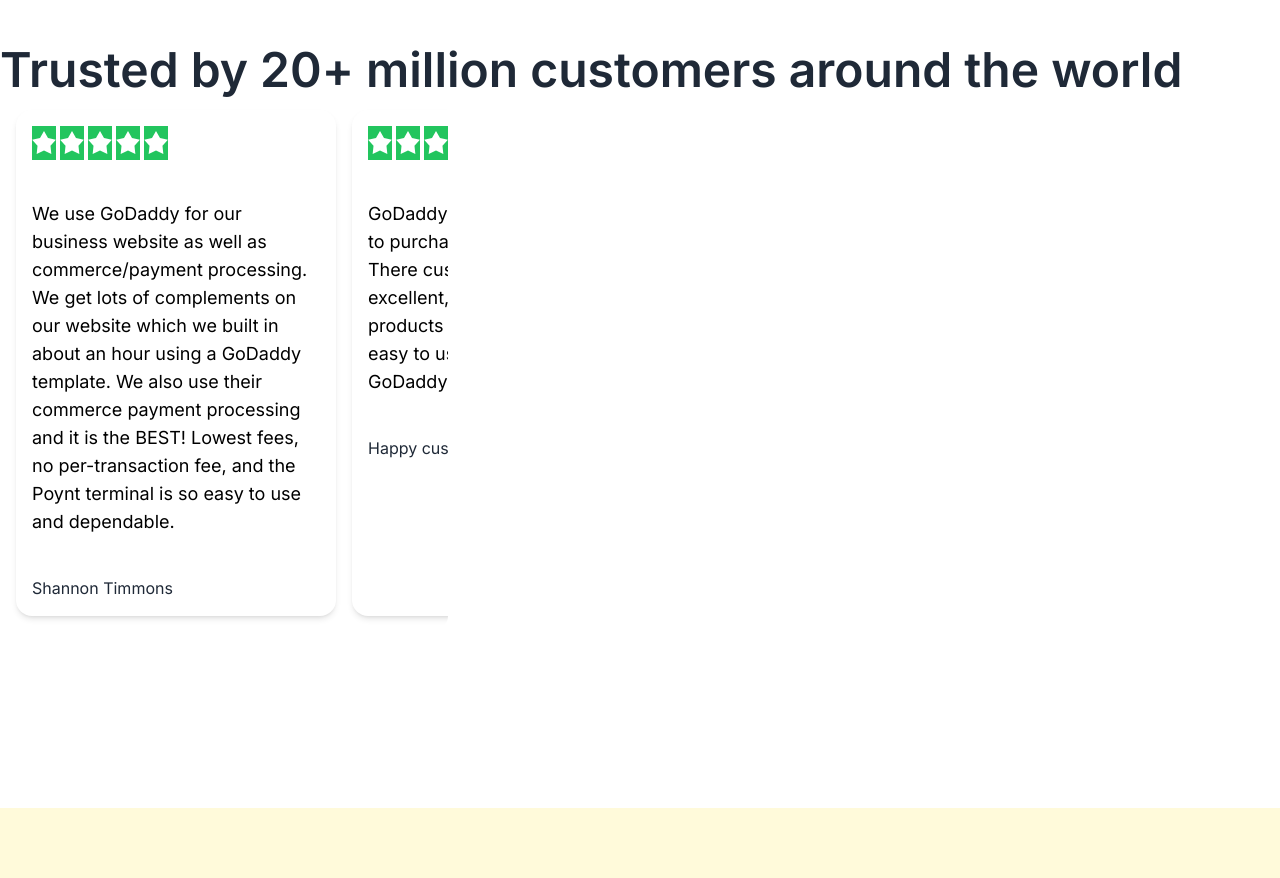
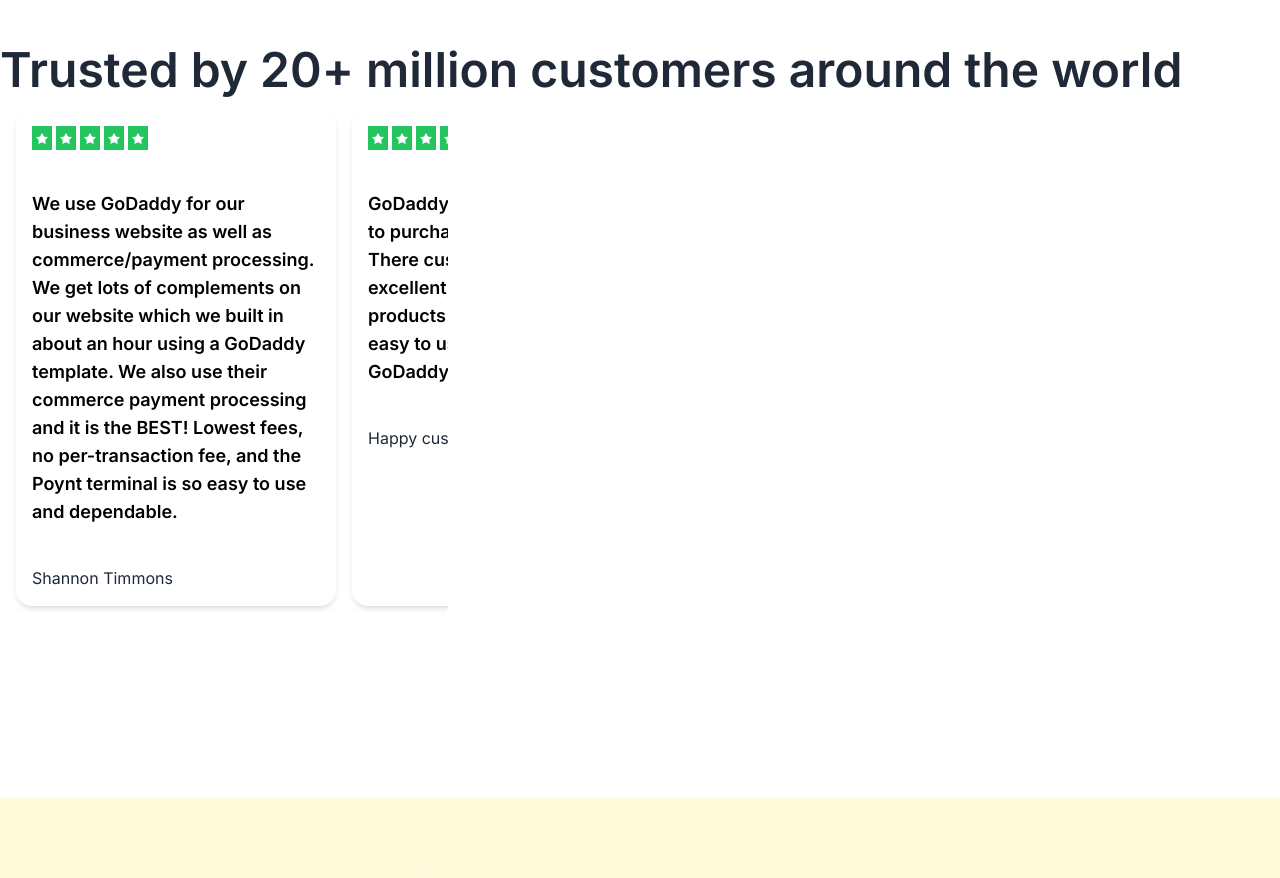
Before and after one commit to Daniel264/GoDaddy, a Next.js app: page / in a window 1280 px wide. Shown: the part 1740-2618 px from the top of the page. Built offline with nearby package versions, Linux system fonts and the light colour scheme.

Commit message:
Refactor: Style ratings

```diff
--- a/components/Testimonials.tsx
+++ b/components/Testimonials.tsx
@@ -15,43 +15,43 @@
             <div key={item.id} className="carousel-item max-w-xs">
               <div className="p-4 bg-white rounded-box shadow-md">
                 <div className="rating mb-10">
-                  <div className="bg-green-500 mr-1 pt-1">
+                  <div className="bg-green-500 mr-1 px-1">
                     <input
                       type="radio"
                       name="rating-4"
-                      className="mask mask-star-2 bg-white"
+                      className="mask mask-star-2 bg-white w-3 h-3"
                     />
                   </div>
-                  <div className="bg-green-500 mr-1 pt-1">
+                  <div className="bg-green-500 mr-1 px-1">
                     <input
                       type="radio"
                       name="rating-4"
-                      className="mask mask-star-2 bg-white"
+                      className="mask mask-star-2 bg-white w-3 h-3"
                     />
                   </div>
-                  <div className="bg-green-500 mr-1 pt-1">
+                  <div className="bg-green-500 mr-1 px-1">
                     <input
                       type="radio"
                       name="rating-4"
-                      className="mask mask-star-2 bg-white"
+                      className="mask mask-star-2 bg-white w-3 h-3"
                     />
                   </div>
-                  <div className="bg-green-500 mr-1 pt-1">
+                  <div className="bg-green-500 mr-1 px-1">
                     <input
                       type="radio"
                       name="rating-4"
-                      className="mask mask-star-2 bg-white"
+                      className="mask mask-star-2 w-3 h-3 bg-white"
                     />
                   </div>
-                  <div className="bg-green-500 mr-1 pt-1">
+                  <div className="bg-green-500 mr-1 px-1">
                     <input
                       type="radio"
                       name="rating-4"
-                      className="mask mask-star-2 bg-white"
+                      className="mask mask-star-2 bg-white w-3 h-3"
                     />
                   </div>
                 </div>
-                <p className="text-lg text-black  mb-2">{item.text}</p>
+                <p className="text-lg text-black font-semibold  mb-2">{item.text}</p>
                 <p className="mt-10">{item.author}</p>
               </div>
             </div>
```
